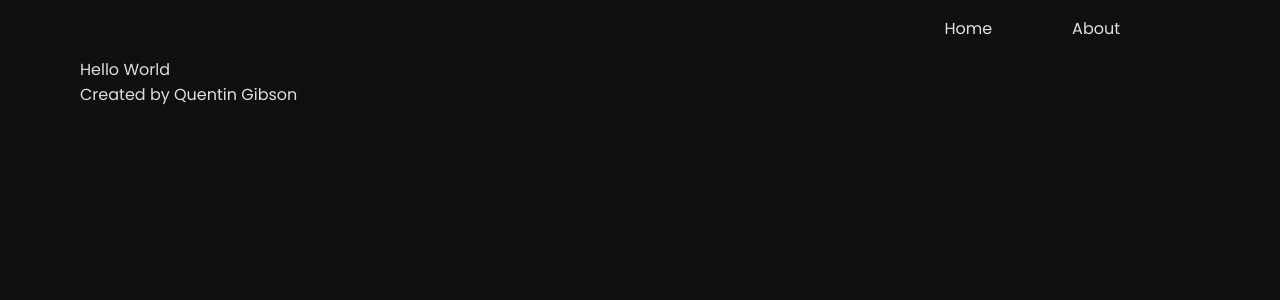
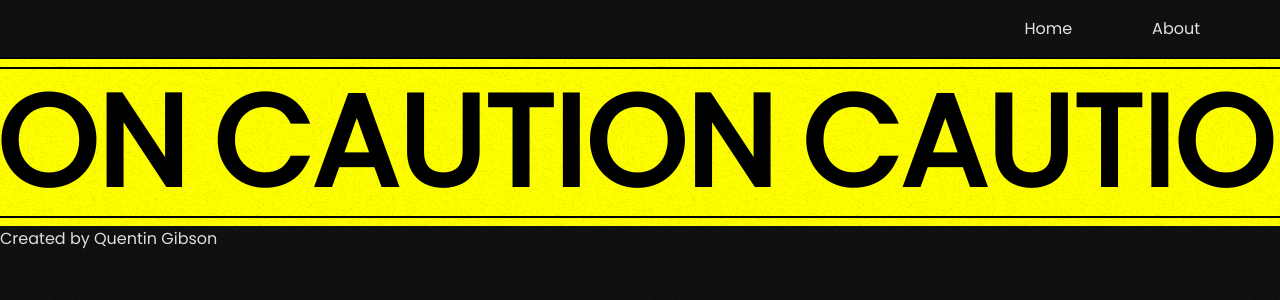
Before and after one commit to QuentinGibson/motion-portfolio, a React (Vite) app: page / in a window 1280 px wide. Shown: the top 300 px of the page. Built offline with nearby package versions, Linux system fonts and the light colour scheme.

Commit message:
add marquee

```diff
--- a/src/App.tsx
+++ b/src/App.tsx
@@ -1,9 +1,10 @@
 import './App.css'
+import Marquee from './Marquee'
 
 function App() {
-
+  const messageElement = <span>CAUTION</span>
   return (
-    <main className="App">Hello World</main>
+    <main className="App"><Marquee span={messageElement}/></main>
   )
 }
 
--- /dev/null
+++ b/src/Marquee.tsx
@@ -0,0 +1,17 @@
+import "./marquee.css"
+const Marquee = ({span, background}: any) => {
+  return (
+    <div>
+      <div className="marquee" style={background}>
+        <div className="marquee-container">
+          {span}
+          {span}
+          {span}
+          {span}
+        </div>
+      </div>
+    </div>
+  )
+}
+
+export default Marquee
--- /dev/null
+++ b/src/marquee.css
@@ -0,0 +1,60 @@
+:root {
+  --marquee-width: 100vw;
+	--offset: 20vw;
+	--move-initial: calc(-25% + var(--offset));
+	--move-final: calc(-50% + var(--offset));
+	--item-font-size: 10vw;
+}
+
+.marquee {
+  background: yellow;
+  border-top: black solid 2px;
+  border-bottom: 2px;
+	top: 0;
+	left: 0;
+	width: var(--marquee-width);
+	overflow: hidden;
+	pointer-events: none;
+	mix-blend-mode: color-burn;
+}
+
+.marquee-container {
+  border-top: solid black 2px;
+  border-bottom: solid black 2px;
+  margin: 8px 0;
+	width: fit-content;
+	display: flex;
+	position: relative;
+	transform: translate3d(var(--move-initial), 0, 0);
+	animation: marquee 5s linear infinite;
+	animation-play-state: running;
+	transition: opacity 0.1s;
+}
+
+.marquee-container::before {
+  content: " ";
+  position: absolute;
+  z-index: -1;
+  border: solid green 5px;
+}
+
+.marquee span {
+	text-align: center;
+	white-space: nowrap;
+	font-size: var(--item-font-size);
+	padding: 0 1vw;
+	font-weight: 900;
+	line-height: 1.15;
+  color: black;
+
+}
+
+@keyframes marquee {
+	0% {
+		transform: translate3d(var(--move-initial), 0, 0);
+	}
+
+	100% {
+		transform: translate3d(var(--move-final), 0, 0);
+	}
+}
--- a/src/page.css
+++ b/src/page.css
@@ -1,7 +1,6 @@
 .full-container {
   display: flex;
   justify-content: center;
-  margin: 0 80px;
   flex-direction: column;
   z-index: 100;
   position: relative;
```
Also changed, not shown: src/App.css (line endings or trailing spaces).
